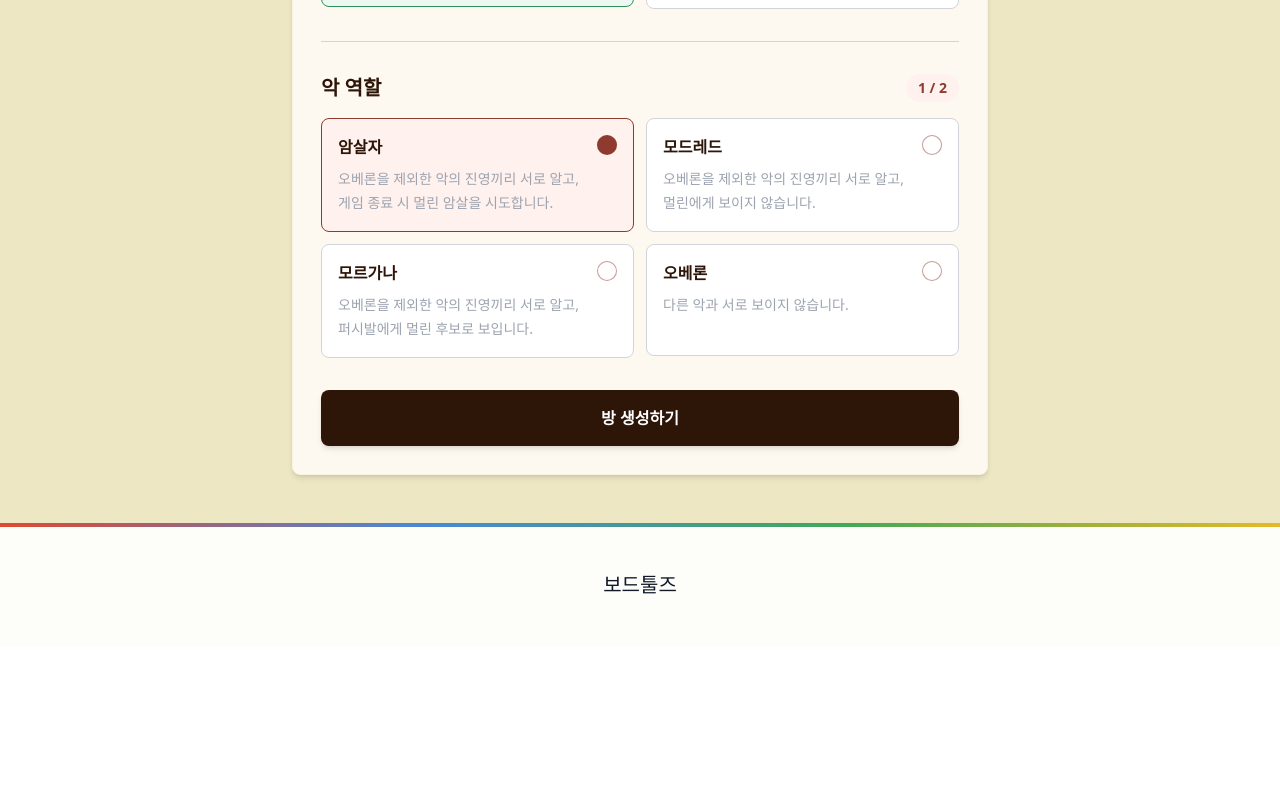
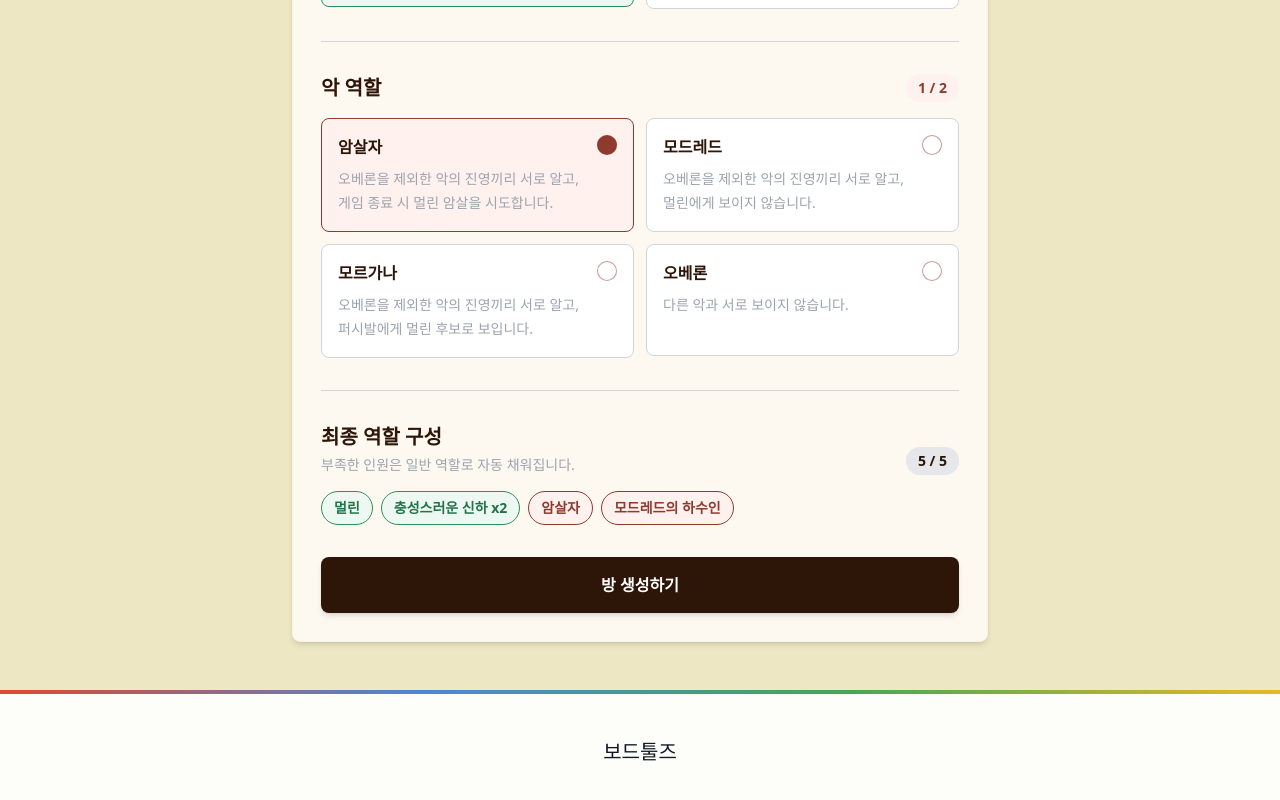
Before and after one commit to jungsmins/board-tools, a Next.js app: page /avalon-roles/create in a window 1280 px wide. Shown: the part 623-1423 px from the top of the page. Before the commit the page ends 1270 px from the top, so only its background shows below. Built offline with nearby package versions, Linux system fonts and the light colour scheme; a web font is replaced by a local one.

Commit message:
feat: 방 만들기 화면에 역할 덱 미리보기 추가

```diff
--- a/src/components/avalon-roles/CreateRoomForm.tsx
+++ b/src/components/avalon-roles/CreateRoomForm.tsx
@@ -6,6 +6,7 @@ import {
   AVALON_SELECTABLE_ROLE_IDS,
 } from '@/constants/avalonRoles';
 import RoleOptionCard from '@/components/avalon-roles/RoleOptionCard';
+import RoleDeckPreview from '@/components/avalon-roles/RoleDeckPreview';
 import { getAvalonTeamComposition } from '@/lib/avalonRoles';
 import { useAvalonRolesStore } from '@/stores/avalonRoles';
 import type { AvalonPlayerCount, AvalonRoleId } from '@/types/avalonRoles';
@@ -147,6 +148,12 @@ export default function CreateRoomForm() {
         </div>
       )}
 
+      <RoleDeckPreview
+        isValid={validation.isValid}
+        playerCount={playerCount}
+        selectedRoleIds={selectedRoleIds}
+      />
+
       <button
         disabled={!validation.isValid}
         type='button'
--- /dev/null
+++ b/src/components/avalon-roles/RoleDeckPreview.tsx
@@ -0,0 +1,74 @@
+import { AVALON_ROLE_CONFIGS } from '@/constants/avalonRoles';
+import { buildAvalonRoleDeck } from '@/lib/avalonRoles';
+import type { AvalonPlayerCount, AvalonRoleId } from '@/types/avalonRoles';
+
+interface RoleDeckPreviewProps {
+  isValid: boolean;
+  playerCount: AvalonPlayerCount;
+  selectedRoleIds: AvalonRoleId[];
+}
+
+function getRoleCounts(roleIds: AvalonRoleId[]) {
+  return roleIds.reduce<Partial<Record<AvalonRoleId, number>>>(
+    (counts, roleId) => ({
+      ...counts,
+      [roleId]: (counts[roleId] ?? 0) + 1,
+    }),
+    {},
+  );
+}
+
+export default function RoleDeckPreview({
+  isValid,
+  playerCount,
+  selectedRoleIds,
+}: RoleDeckPreviewProps) {
+  const roleDeck = isValid
+    ? buildAvalonRoleDeck(playerCount, selectedRoleIds)
+    : [];
+  const roleCounts = getRoleCounts(roleDeck);
+  const previewRoleIds = Object.keys(roleCounts) as AvalonRoleId[];
+
+  return (
+    <section className='mb-8 border-t border-rule pt-8'>
+      <div className='mb-4 flex items-end justify-between gap-3'>
+        <div>
+          <h2 className='text-xl font-bold text-card-ink'>최종 역할 구성</h2>
+          <p className='mt-1 text-sm text-card-muted'>
+            부족한 인원은 일반 역할로 자동 채워집니다.
+          </p>
+        </div>
+        <span className='rounded-full bg-chip px-3 py-1 text-sm font-bold text-card-ink'>
+          {roleDeck.length} / {playerCount}
+        </span>
+      </div>
+
+      {isValid ? (
+        <div className='flex flex-wrap gap-2'>
+          {previewRoleIds.map((roleId) => {
+            const role = AVALON_ROLE_CONFIGS[roleId];
+            const count = roleCounts[roleId] ?? 0;
+            const className =
+              role.side === 'good'
+                ? 'border-[#2f8f5b] bg-[#eef8f2] text-[#237348]'
+                : 'border-[#8f3a2f] bg-[#fff1ee] text-[#8f3a2f]';
+
+            return (
+              <span
+                key={roleId}
+                className={`rounded-full border px-3 py-1.5 text-sm font-bold ${className}`}
+              >
+                {role.name}
+                {count > 1 && ` x${count}`}
+              </span>
+            );
+          })}
+        </div>
+      ) : (
+        <div className='rounded-lg border border-[#e2a7a1] bg-[#fff1ee] px-4 py-4 text-sm font-bold text-[#8f3a2f]'>
+          역할 구성을 고치면 미리보기가 표시됩니다.
+        </div>
+      )}
+    </section>
+  );
+}
```
